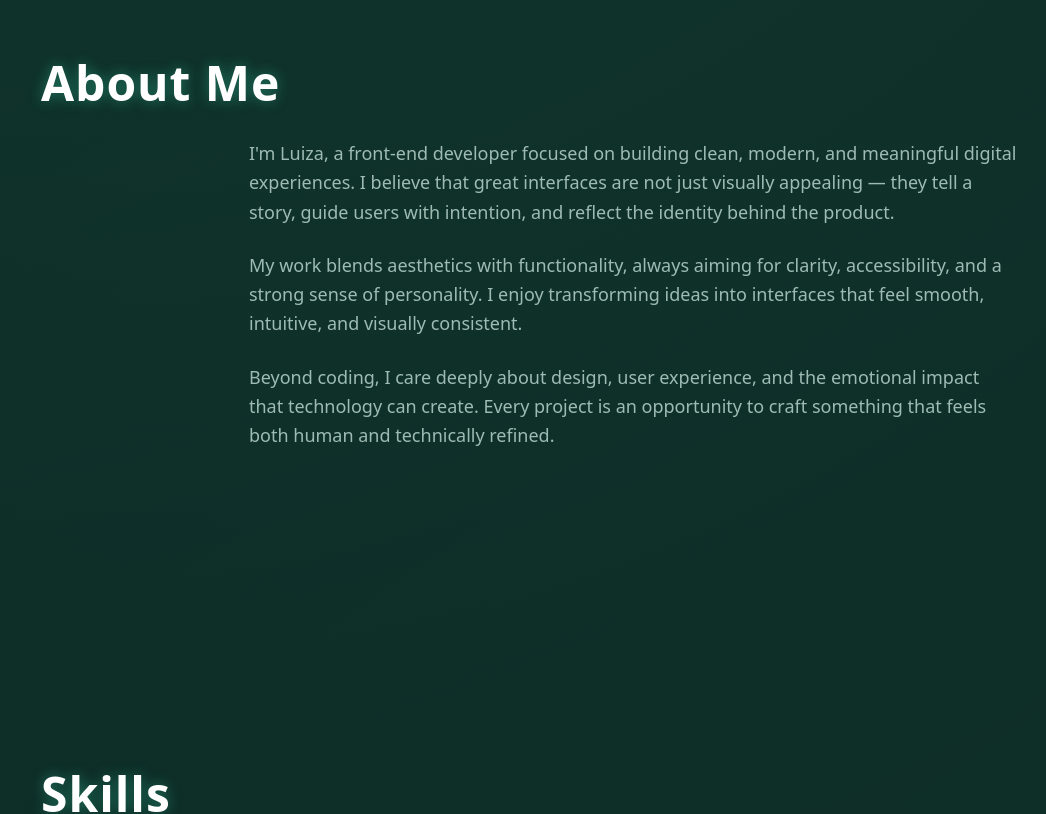
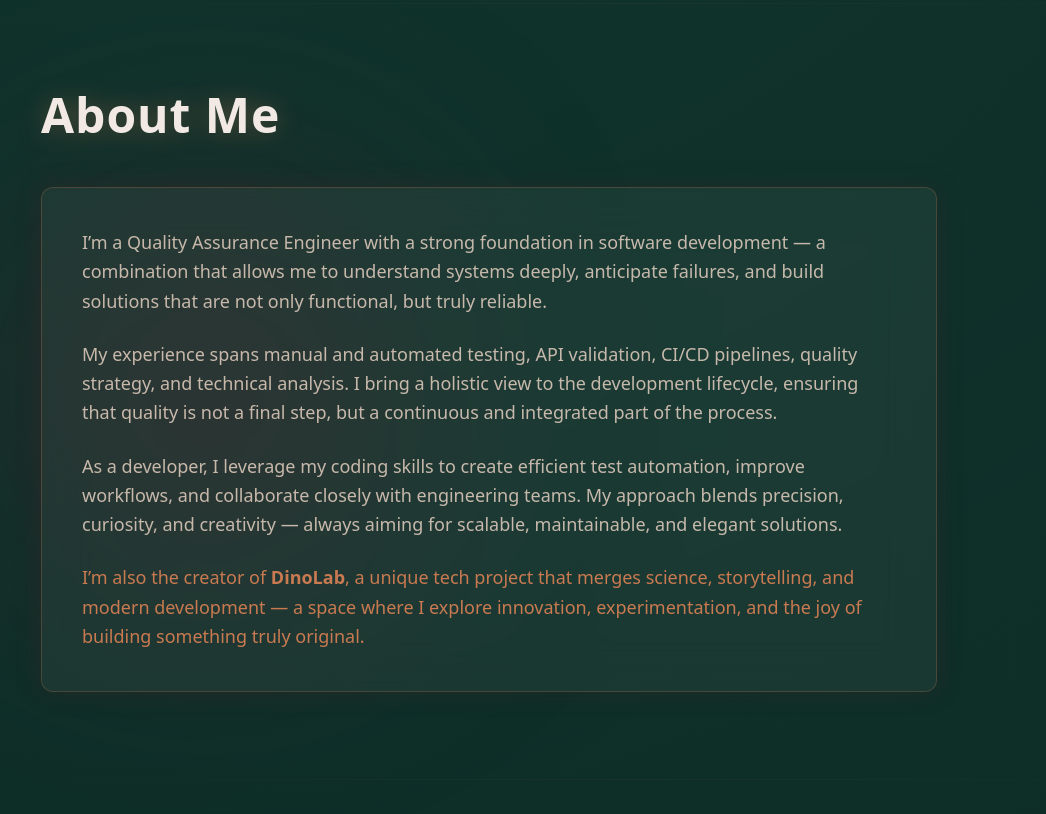
Before and after one commit to andradeg-luiza/personalpage, a React (Vite) app: page / in a window 1280 px wide. Shown: the part 1100-1914 px from the top of the page, without its empty margins (7-1053 px from the left). Built offline with nearby package versions, Linux system fonts and the light colour scheme.

Commit message:
feat(about): create About section with Bordeaux-Tech aesthetic and enhanced professional narrative

```diff
--- a/src/sections/about/about.tsx
+++ b/src/sections/about/about.tsx
@@ -1,31 +1,90 @@
+import { motion } from "framer-motion";
+
 export default function About() {
   return (
     <section
       id="about"
-      className="soft-container py-24"
+      className="
+        relative py-32 px-6 max-w-7xl mx-auto
+      "
     >
-      <h2 className="text-4xl md:text-5xl font-bold mb-8 neon-heading text-center md:text-left">
-        About Me
-      </h2>
+      {/* Glow decorativo bordô */}
+      <div
+        className="
+          absolute left-0 top-1/2 -translate-y-1/2
+          w-[380px] h-[380px]
+          bg-[#5A1F2A]/35 blur-[130px]
+          rounded-full pointer-events-none
+        "
+      ></div>
 
-      <div className="max-w-3xl text-center md:text-left mx-auto space-y-6 text-[var(--text-muted)] text-lg leading-relaxed">
-        <p>
-          I'm Luiza, a front-end developer focused on building clean, modern, and meaningful digital
-          experiences. I believe that great interfaces are not just visually appealing — they tell a
-          story, guide users with intention, and reflect the identity behind the product.
-        </p>
+      {/* Linhas tech sutis */}
+      <div className="absolute inset-0 opacity-[0.06] pointer-events-none">
+        <div className="absolute top-10 left-0 w-full h-px bg-gradient-to-r from-transparent via-[#C97A50] to-transparent"></div>
+        <div className="absolute bottom-10 left-0 w-full h-px bg-gradient-to-r from-transparent via-[#C97A50] to-transparent"></div>
+      </div>
 
-        <p>
-          My work blends aesthetics with functionality, always aiming for clarity, accessibility, and
-          a strong sense of personality. I enjoy transforming ideas into interfaces that feel smooth,
-          intuitive, and visually consistent.
-        </p>
+      <div className="relative z-10 flex flex-col gap-12">
 
-        <p>
-          Beyond coding, I care deeply about design, user experience, and the emotional impact that
-          technology can create. Every project is an opportunity to craft something that feels both
-          human and technically refined.
-        </p>
+        {/* Título */}
+        <motion.h2
+          initial={{ opacity: 0, y: 40 }}
+          whileInView={{ opacity: 1, y: 0 }}
+          transition={{ duration: 0.7, ease: "easeOut" }}
+          viewport={{ once: true }}
+          className="
+            text-4xl md:text-5xl font-bold
+            text-[#F2E9E4]
+            drop-shadow-[0_0_12px_rgba(201,122,80,0.35)]
+          "
+        >
+          About Me
+        </motion.h2>
+
+        {/* Card principal */}
+        <motion.div
+          initial={{ opacity: 0, y: 40 }}
+          whileInView={{ opacity: 1, y: 0 }}
+          transition={{ duration: 0.7, ease: "easeOut", delay: 0.1 }}
+          viewport={{ once: true }}
+          className="
+            bg-white/5 backdrop-blur-xl
+            border border-[#C97A50]/25
+            rounded-xl p-10
+            shadow-[0_0_25px_rgba(90,31,42,0.25)]
+            max-w-4xl
+          "
+        >
+          <p className="text-lg text-[#D9C7B8]/90 leading-relaxed mb-6">
+            I’m a Quality Assurance Engineer with a strong foundation in software
+            development — a combination that allows me to understand systems
+            deeply, anticipate failures, and build solutions that are not only
+            functional, but truly reliable.
+          </p>
+
+          <p className="text-lg text-[#D9C7B8]/90 leading-relaxed mb-6">
+            My experience spans manual and automated testing, API validation,
+            CI/CD pipelines, quality strategy, and technical analysis. I bring a
+            holistic view to the development lifecycle, ensuring that quality is
+            not a final step, but a continuous and integrated part of the
+            process.
+          </p>
+
+          <p className="text-lg text-[#D9C7B8]/90 leading-relaxed mb-6">
+            As a developer, I leverage my coding skills to create efficient test
+            automation, improve workflows, and collaborate closely with
+            engineering teams. My approach blends precision, curiosity, and
+            creativity — always aiming for scalable, maintainable, and elegant
+            solutions.
+          </p>
+
+          <p className="text-lg text-[#C97A50] leading-relaxed font-medium">
+            I’m also the creator of <span className="font-semibold">DinoLab</span>,
+            a unique tech project that merges science, storytelling, and modern
+            development — a space where I explore innovation, experimentation,
+            and the joy of building something truly original.
+          </p>
+        </motion.div>
       </div>
     </section>
   );
```
